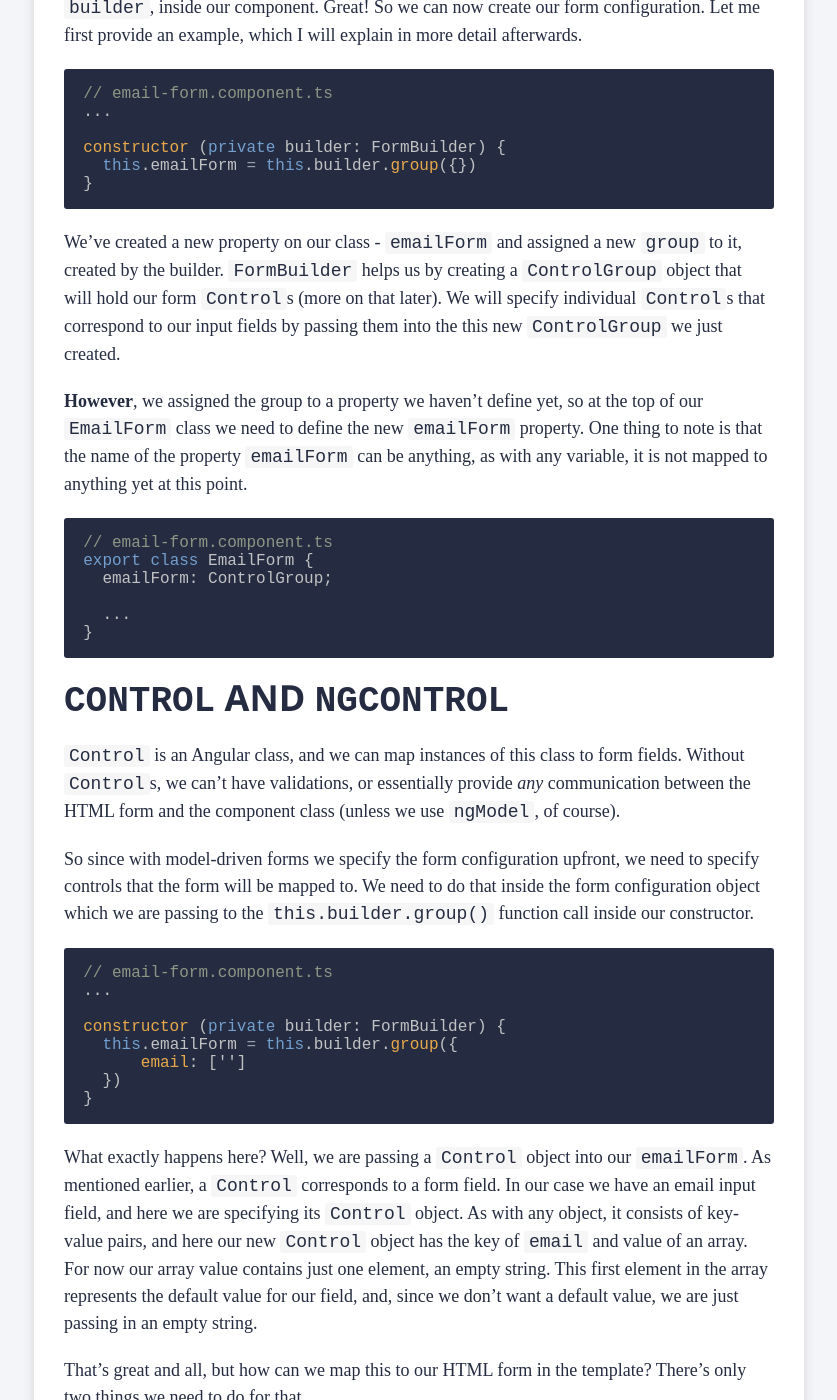
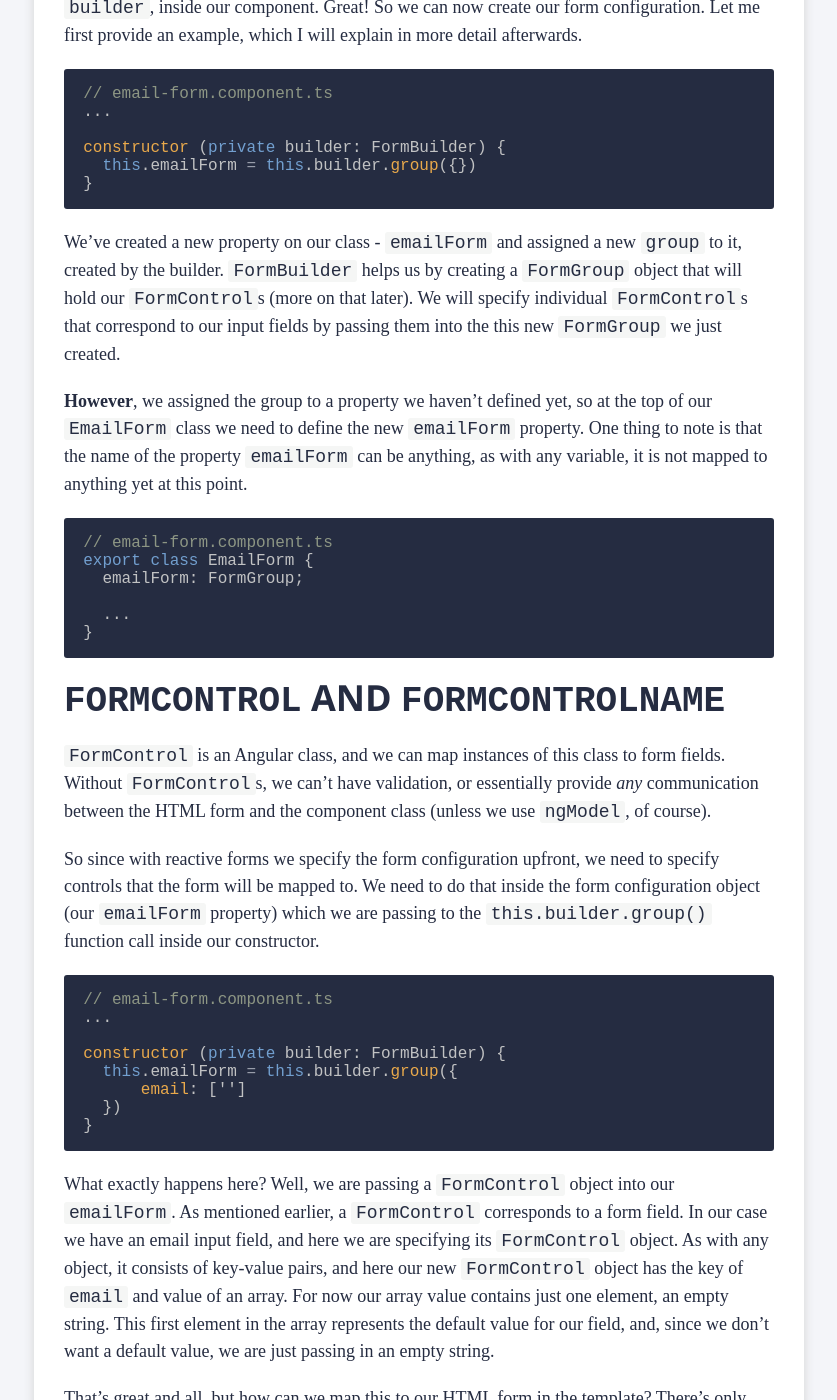
Before and after one commit to kirjai/deprecated-blog, a Jekyll site: the page built from _posts/2016-03-17-form-validation.markdown, in a window 1280 px wide and 1400 px high, scrolled down 1712 px. Shown: the whole window, without its empty margins (221-1058 px from the left). Built offline with Jekyll 4.4.1, drawn with Linux system fonts in a browser that asks for light colours; some web fonts are replaced; comment, search, counter and statistics services are not loaded; some of the changed text lies outside the part shown.

Commit message:
bug: form-validation: upgraded to angular 2.0.0

```diff
--- a/_posts/2016-03-17-form-validation.markdown
+++ b/_posts/2016-03-17-form-validation.markdown
@@ -4,9 +4,9 @@ title:  "Validation for Model-driven forms in Angular 2"
 permalink: /validation-model-driven-forms-ng2/
 date:   2016-03-17 22:17:00 +0000
 ---
-As you might know, there are two prominent ways of creating forms in Angular 2: **Template-driven** forms and **Model-driven forms**. **Template-driven** forms definitely have a stronger correlation to how forms are created in AngularJS 1.x, in that they mostly rely on you declaring your form logic in the HTML template. **Model-driven** forms however, are created from a configuration that you specify in your Component class.
+As you might know, there are two prominent ways of creating forms in Angular 2: **Template-driven** forms and Model-driven or **Reactive forms**. **Template-driven** forms definitely have a stronger correlation to how forms are created in AngularJS 1.x, in that they mostly rely on you declaring your form logic in the HTML template. **Reactive** forms however, are created from a configuration that you specify in your Component class.
 
-In this post we will be going over the Model-driven form definition, how to make use of validators as well as writing your own custom validators and providing users with good error messages upon validation.
+In this post we will be going over the Reactive form definition, how to make use of validators as well as writing your own custom validators and providing users with good error messages upon validation.
 
 
 ### Set up
@@ -44,13 +44,13 @@ This creates a very basic form that doesn't do anything yet. So the next step is
 
 ### Enter the `FormBuilder`
 
-The `FormBuilder` is part of the `@angular/common` module that we will be using to create our Model-driven form.
+The `FormBuilder` is part of the `@angular/forms` module that we will be using to create our Reactive form.
 
-In order to use the `FormBuilder`, we need to import it into our component definition file first.
+In order to use the `FormBuilder`, we need to import it's type into our component first.
 
 {% highlight javascript %}
   // email-form.component.ts
-  import { FormBuilder } from '@angular/common';
+  import { FormBuilder } from '@angular/forms';
 {% endhighlight %}
 
 Next we need to actually inject the `FormBuilder` into our component. We do that as we would with any service - in our constructor.
@@ -76,15 +76,15 @@ Now we can use the `FormBuilder` by referencing it by its the private variable n
 
 {% endhighlight %}
 
-We've created a new property on our class - `emailForm` and assigned a new `group` to it,  created by the builder. `FormBuilder` helps us by creating a `ControlGroup` object that will hold our form `Control`s (more on that later). We will specify individual `Control`s that correspond to our input fields by passing them into the this new `ControlGroup` we just created.
+We've created a new property on our class - `emailForm` and assigned a new `group` to it,  created by the builder. `FormBuilder` helps us by creating a `FormGroup` object that will hold our `FormControl`s (more on that later). We will specify individual `FormControl`s that correspond to our input fields by passing them into the this new `FormGroup` we just created.
 
-**However**, we assigned the group to a property we haven't define yet, so at the top of our `EmailForm` class we need to define the new `emailForm` property. One thing to note is that the name of the property `emailForm` can be anything, as with any variable, it is not mapped to anything yet at this point.
+**However**, we assigned the group to a property we haven't defined yet, so at the top of our `EmailForm` class we need to define the new `emailForm` property. One thing to note is that the name of the property `emailForm` can be anything, as with any variable, it is not mapped to anything yet at this point.
 
 {% highlight javascript %}
 
   // email-form.component.ts
   export class EmailForm {
-    emailForm: ControlGroup;
+    emailForm: FormGroup;
 
     ...
   }
@@ -92,11 +92,11 @@ We've created a new property on our class - `emailForm` and assigned a new `grou
 {% endhighlight %}
 
 
-### `Control` and `ngControl`
+### `FormControl` and `formControlName`
 
-`Control` is an Angular class, and we can map instances of this class to form fields. Without `Control`s, we can't have validations, or essentially provide *any* communication between the HTML form and the component class (unless we use `ngModel`, of course).
+`FormControl` is an Angular class, and we can map instances of this class to form fields. Without `FormControl`s, we can't have validation, or essentially provide *any* communication between the HTML form and the component class (unless we use `ngModel`, of course).
 
-So since with model-driven forms we specify the form configuration upfront, we need to specify controls that the form will be mapped to. We need to do that inside the form configuration object which we are passing to the `this.builder.group()` function call inside our constructor.
+So since with reactive forms we specify the form configuration upfront, we need to specify controls that the form will be mapped to. We need to do that inside the form configuration object (our `emailForm` property) which we are passing to the `this.builder.group()` function call inside our constructor.
 
 {% highlight javascript %}
 
@@ -111,25 +111,25 @@ So since with model-driven forms we specify the form configuration upfront, we n
 
 {% endhighlight %}
 
-What exactly happens here? Well, we are passing a `Control` object into our `emailForm`. As mentioned earlier, a `Control` corresponds to a form field. In our case we have an email input field, and here we are specifying its `Control` object. As with any object, it consists of key-value pairs, and here our new `Control` object has the key of `email` and value of an array. For now our array value contains just one element, an empty string. This first element in the array represents the default value for our field, and, since we don't want a default value, we are just passing in an empty string.
+What exactly happens here? Well, we are passing a `FormControl` object into our `emailForm`. As mentioned earlier, a `FormControl` corresponds to a form field. In our case we have an email input field, and here we are specifying its `FormControl` object. As with any object, it consists of key-value pairs, and here our new `FormControl` object has the key of `email` and value of an array. For now our array value contains just one element, an empty string. This first element in the array represents the default value for our field, and, since we don't want a default value, we are just passing in an empty string.
 
 That's great and all, but how can we map this to our HTML form in the template? There's only two things we need to do for that.
 
 {% highlight html %}
 
   <!-- email-form.component.html -->
-  <form [ngFormModel]="emailForm">
+  <form [formGroup]="emailForm">
     <h2>Email Form</h2>
     <label for="email">Email:</label>
     <input id="email" type="text"
-      ngControl="email">
+      formControlName="email">
 
     <button type="submit">Submit</button>
   </form>
 
 {% endhighlight %}
 
-We have added a new directive `ngFormModel` to our `form` element, and an `ngControl` to the email input field. The value we give to the `ngFormModel` corresponds to the name of our form control group, created by calling `builder.group`. And the value we give to `ngControl` is a `Control` instance that we have passed as part of our form configuration object.
+We have added a new directive `formGroup` to our `form` element, and an `formControlName` to the email input field. The value we give to the `formGroup` corresponds to the name of our form control group, created by calling `builder.group`. And the value we give to `formControlName` is a `FormControl` instance that we have passed as part of our form configuration object.
 
 Now the form we specified in the component class should be mapped to the HTML form, but how can we make sure that it actually is? We can display the value of the whole form control group in our template using the usual Angular syntax, below our form.
 
@@ -149,17 +149,17 @@ Now it's time to get creative with our form and make it more useful. Our goal is
 
 We can use the usual standard HTML validators, like `required`, `minlength` etc. inside our HTML, but let's add validators to the form inside our form configuration object.
 
-We will want to use `Validators`, a class we need to import from `@angular/common` module.
+We will want to use `Validators`, a class we need to import from `@angular/forms` module.
 
 {% highlight javascript %}
   // email-form.component.ts
 
-  import { FormBuilder, Validators } from '@angular/common';
+  import { FormBuilder, Validators } from '@angular/forms';
 
   ...
 {% endhighlight %}
 
-In order to make the email input field required, we need to add the 'required' validator to where we are defining a new `Control` - `email`.  The validator we want applied to a control is provided as the second element inside our Control array value:
+In order to make the email input field required, we need to add the 'required' validator to where we are defining a new `FormControl` - `email`.  The validator we want applied to a control is provided as the second element inside our Control array value:
 
 {% highlight javascript %}
 
@@ -198,7 +190,7 @@ This also demonstrates one way we can access specific `Control` objects that are
 
 ### Custom Validators
 
-<!-- On top of using Angular's built in validators, you are able to write your own custom validators as well. So for our example, let's write a simple useless validator that checks that the first letter typed into the input field is the letter `a`. -->
+<!-- On top of using Angular's built in validators, you are able to write your own custom validators as well. So for our example, let's write a simple  validator that checks that the first letter typed into the input field is the letter `a`. -->
 
 In a real world use case, you would probably want to validate an email input field with a regular expression or min-length, etc. You could simply use the existing Angular validators for that, however we want to explore how to write *our own* validators
 
@@ -209,7 +201,7 @@ A custom validator is essentially just a function that returns `null` if you wan
   // email-form.component.ts
   ...
 
-  checkIfA(fieldControl: Control){
+  checkIfA(fieldControl: FormControl){
     return fieldControl.value[0] === 'a' ? null : { notA: true };
   }
 
@@ -312,7 +304,7 @@ The first thing we'll do is add a paragraph tag `<p>` with an error message sayi
   ...
     <label for="email">Email:</label>
     <input id="email" type="text"
-      ngControl="email">
+      formControlName="email">
 
       <p *ngIf="!email.valid">Email is invalid</p>
       {{*}}
@@ -328,7 +320,7 @@ We are using a structural directive `ngIf` (provided by Angular) to conditionall
   ...
     <label for="email">Email:</label>
     <input id="email" type="text"
-      ngControl="email">
+      formControlName="email">
 
       <div *ngIf="!email.valid">
         <p *ngIf="email.hasError('required')">Email is required</p>
@@ -359,7 +351,7 @@ With our current set up, it is very easy to add that feature in.
 
   <!-- email-form.component.html -->
   ...
-  <div *ngIf="!email.valid && email.touched">
+  <div *ngIf="!email.valid && email.dirty">
     <p *ngIf="email.hasError('required')">Email is required</p>
     <p *ngIf="email.hasError('notA')">First letter of the email needs to be an a</p>
   </div>
```
Also changed, not shown: other parts of _posts/2016-03-17-form-validation.markdown (+5 -13 lines).
